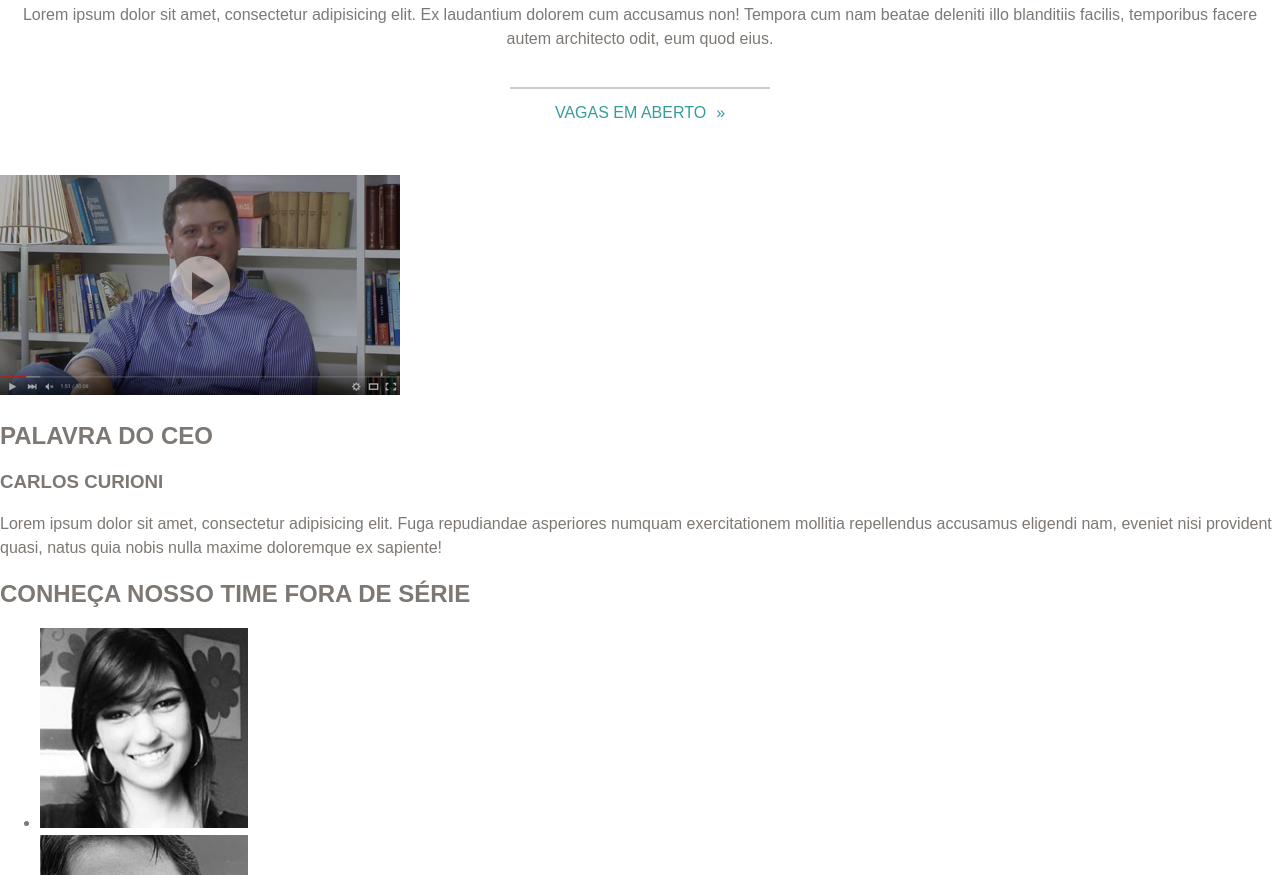
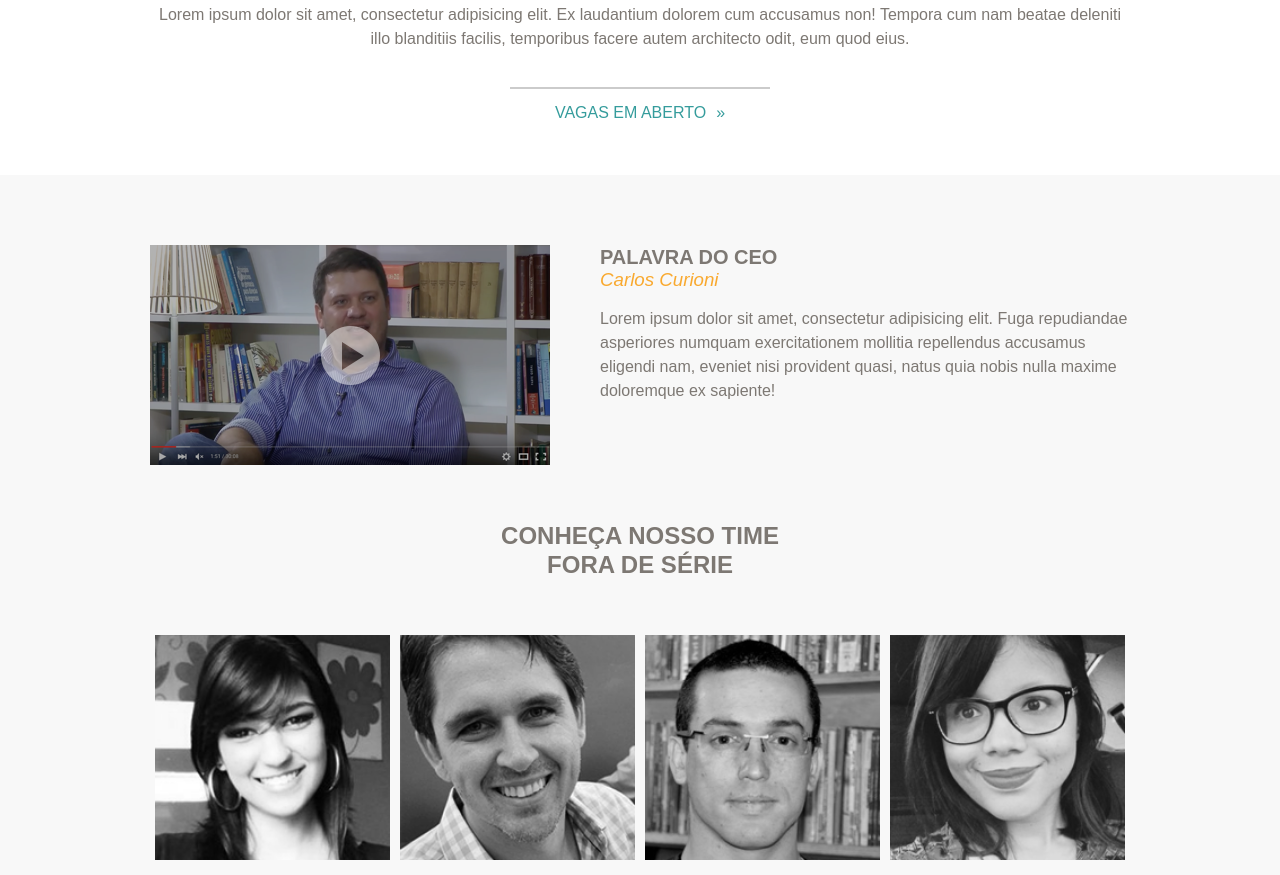
Before and after one commit to flip-santos/landing-elo7, a website: page src/index.html in a window 1280 px wide. Shown: the part 488-1363 px from the top of the page. Drawn offline with Linux system fonts and the light colour scheme.

Commit message:
team showcase: basic

```diff
--- a/src/assets/styles/main.css
+++ b/src/assets/styles/main.css
@@ -5,3 +5,4 @@
 @import 'components/button.css';
 
 @import 'modules/page-hero.css';
+@import 'modules/team-showcase.css';
--- /dev/null
+++ b/src/assets/styles/modules/team-showcase.css
@@ -0,0 +1,44 @@
+.TeamShowcase{
+  background-color: #f8f8f8;
+}
+
+.TeamShowcase .video-player{
+  float: left;
+  margin-right: 50px;
+}
+
+.TeamShowcase .main-block{
+  float: left;
+  width: 100%;
+}
+
+.TeamShowcase .title-group h2{
+  text-transform: uppercase;
+  font-size: 20px;
+  font-weight: 700;
+  margin: 0;
+}
+
+.TeamShowcase .title-group h3{
+  text-transform: none;
+  font-style: italic;
+  font-weight: 500;
+  color: #f9a92f;
+  margin: 0;
+}
+
+.TeamShowcase .team-cards{
+  list-style: none;
+  padding: 0;
+}
+.TeamShowcase .team-cards .member{
+  float: left;
+  width: 25%;
+  padding: 5px;
+  box-sizing: border-box;
+}
+
+.TeamShowcase .team-cards .member img{
+  width: 100%;
+  height: auto;
+}
--- a/src/index.html
+++ b/src/index.html
@@ -4,7 +4,7 @@
         <meta charset="utf-8">
         <meta name="description" content="Teste de coding Elo7">
         <meta name="viewport" content="width=device-width, initial-scale=1">
-        <title>...</title>
+        <title>Trabalhe no Elo7</title>
         <link rel="stylesheet" href="assets/styles/main.css">
     </head>
     <body>
@@ -14,31 +14,34 @@
         </section>
 
         <section class="text-center sm-padding-top md-padding-bottom">
+          <div class="inner">
             <p>Lorem ipsum dolor sit amet, consectetur adipisicing elit. Ex laudantium dolorem cum accusamus non! Tempora cum nam beatae deleniti illo blanditiis facilis, temporibus facere autem architecto odit, eum quod eius.</p>
             <div class="md-margin-top">
               <a href="#" class="_button top-line">Vagas em aberto</a>
             </div>
+          </div>
         </section>
 
-        <section class="TeamShowcase">
-          <div class="_main-block">
+        <section class="TeamShowcase md-padding-top md-padding-bottom">
+          <div class="inner">
 
-            <div class="_video-player pull-left">
+            <div class="main-block md-margin-bottom">
+              <div class="video-player">
                 <img src="assets/images/placeholder-video.png" alt="">
               </div>
-
-            <hgroup class="_title-group">
+              <hgroup class="title-group">
                 <h2>Palavra do CEO</h2>
                 <h3>Carlos Curioni</h3>
               </hgroup>
-
               <p>Lorem ipsum dolor sit amet, consectetur adipisicing elit. Fuga repudiandae asperiores numquam exercitationem mollitia repellendus accusamus eligendi nam, eveniet nisi provident quasi, natus quia nobis nulla maxime doloremque ex sapiente!</p>
-
             </div>
 
-          <h2 class="_center-title">Conheça nosso time fora de série</h2>
+            <h2 class="text-center md-margin-bottom">
+              Conheça nosso time<br>
+              fora de série
+            </h2>
 
-          <ul class="_team-cards">
+            <ul class="team-cards">
               <li class="member">
                 <img src="assets/images/camila.png" alt="">
               </li>
@@ -53,6 +56,7 @@
               </li>
             </ul>
 
+          </div>
         </section>
 
         <section class="Differentials">
```
Lines whose indentation alone changed are shown as unchanged.
